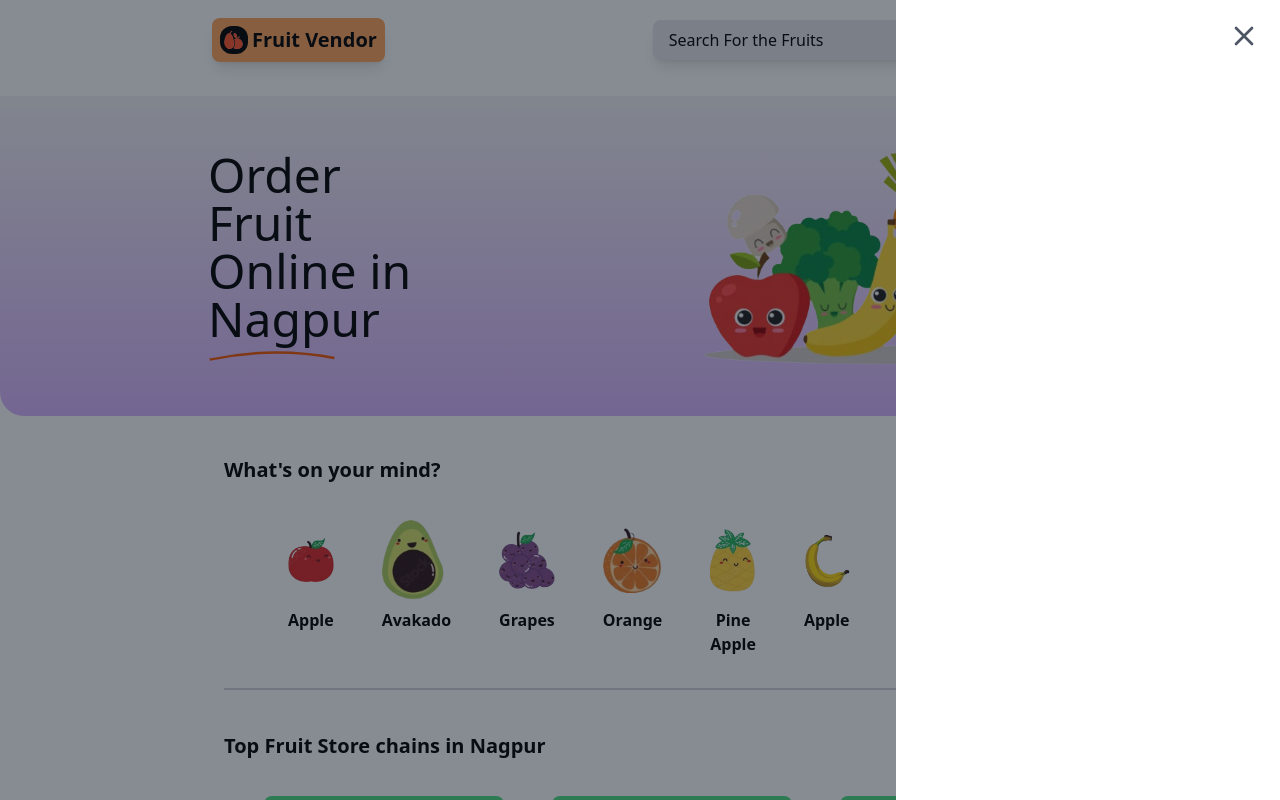
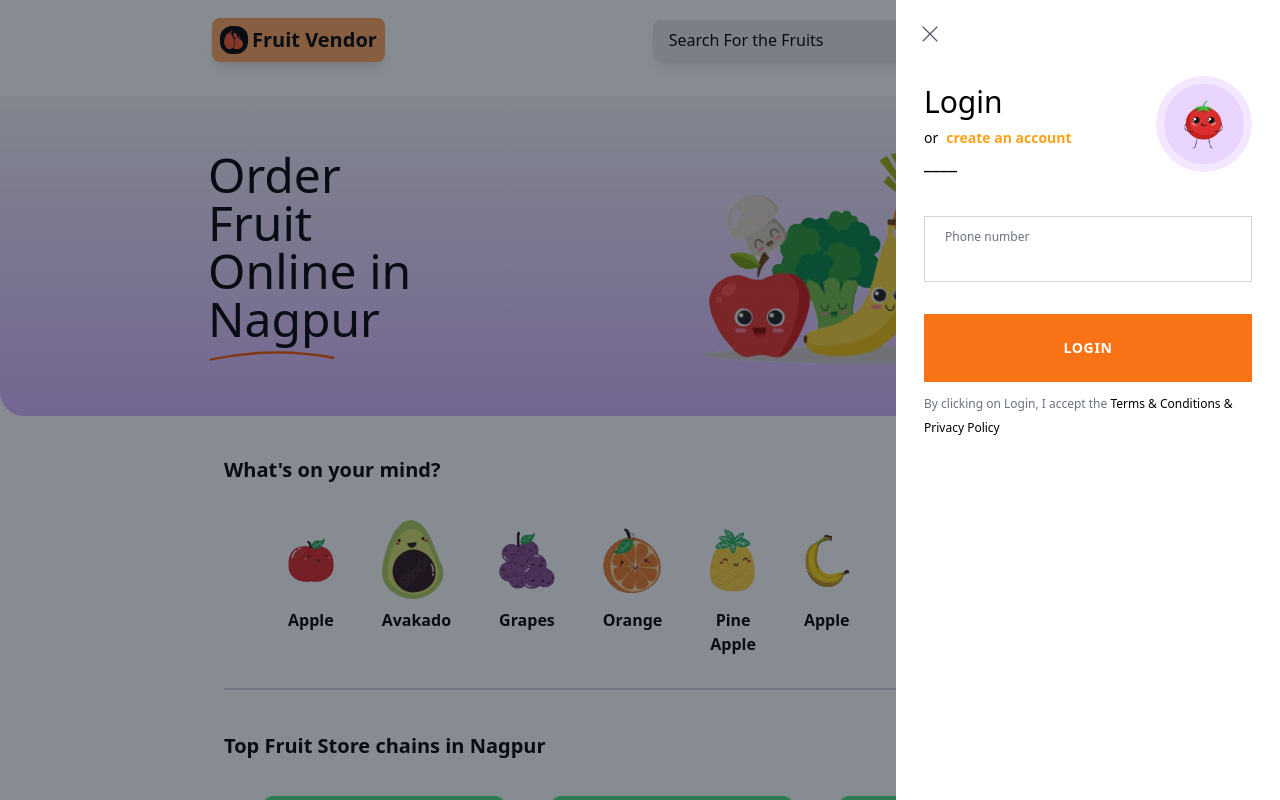
Before and after one commit to Aekshant/Fruit-Vendor, a React (Create React App) app: page / in a window 1280 px wide. Both pictures are taken after a click on the element "Sign In". Shown: the top 800 px of the page. Built offline with nearby package versions, Linux system fonts and the light colour scheme.

Commit message:
done with login

```diff
--- /dev/null
+++ b/src/components/login/Login.component.js
@@ -0,0 +1,37 @@
+import React from 'react'
+
+const Login = () => {
+  return (
+    <div className='m-7'>
+      <div className='flow-root'>
+        <div className='my-2 float-left'>
+          <h1 className='text-3xl'>Login</h1>
+          <div className='flex mt-2 text-sm'>
+            or <p className='text-[#FDA219] ml-2 font-semibold cursor-pointer'>create an account</p>
+          </div>
+          <h1 className='font-extrabold text-xl'>____</h1>
+        </div>
+        <div className='bg-purple-100 rounded-full p-2 flex w-24 h-24 float-right'>
+          <div className='bg-purple-200 rounded-full px-5 py-4'>
+            <img alt='tomatoEmoji' src='./tomato.png'/>
+          </div>
+        </div>
+        <div>
+        </div>
+      </div>
+      <div className='border-gray-300 border p-2 px-5 my-8'>
+        <p className='text-xs text-gray-500 py-1'>Phone number</p>
+        <input className='focus:outline-none'/>
+      </div>
+      <div className='my-2 p-6 bg-orange-500 text-center'>
+        <h1 className='font-semibold text-white text-sm tracking-wider'>LOGIN</h1>
+      </div>
+      <div className='text-xs inline'>
+        <span className='text-xs inc text-gray-500' >By clicking on Login, I accept the </span>
+        <span>Terms & Conditions & Privacy Policy</span>
+      </div>
+    </div>
+  )
+}
+
+export default Login
--- a/src/components/login/index.js
+++ b/src/components/login/index.js
@@ -1,39 +1,46 @@
-import React, { useState } from 'react'
-import { useSelector, useDispatch } from 'react-redux'
+import React, { useState } from "react";
+import { useSelector, useDispatch } from "react-redux";
 
-import CrossSvg from "../utils/svg/Cross.svg"
-import { slider } from "../redux/login/profileSlice.redux"
+import CrossSvg from "../utils/svg/Cross.svg";
+import Login from "./Login.component";
+import { slider } from "../redux/login/profileSlice.redux";
 
 const Index = () => {
-  const dispatch = useDispatch()
-  const sliderStatus = useSelector( ( store ) => store.profile.slider )
+  const dispatch = useDispatch();
+  const sliderStatus = useSelector((store) => store.profile.slider);
   console.log(sliderStatus);
 
-  const handleLogin = ( ) => {
-    dispatch( slider() )
-  }
+  const handleLogin = () => {
+    dispatch(slider());
+  };
   return (
     <div
-    id="slideover-container"
-    className={ "w-full h-full fixed inset-0 " + ( sliderStatus ? "" : "invisible" ) }
-  >
-    <div
-      id="slideover-bg"
-      className={ "w-full h-full duration-500 ease-out transition-all inset-0 absolute bg-gray-900 " + ( sliderStatus ? "opacity-50" : "opacity-0" ) }
-    />
-    <div
-      id="slideover"
-      className={ "w-96 bg-white h-full absolute right-0 duration-300 ease-out transition-all " + ( sliderStatus ? "" : "translate-x-full" ) }
+      className={
+        "w-full h-full fixed inset-0 " + (sliderStatus ? "" : "invisible")
+      }
     >
       <div
-        className="absolute cursor-pointer text-gray-600 top-0 w-8 h-8 flex items-center justify-center right-0 mt-5 mr-5"
-        onClick={handleLogin}
+        className={
+          "w-full h-full duration-500 ease-out transition-all inset-0 absolute bg-gray-900 " +
+          (sliderStatus ? "opacity-50" : "opacity-0")
+        }
+      />
+      <div
+        className={
+          "w-96 bg-white h-full absolute right-0 duration-300 ease-out transition-all " +
+          (sliderStatus ? "" : "translate-x-full")
+        }
       >
-        <CrossSvg/>
+        <div
+          className="flex cursor-pointer text-gray-600 w-7 h-7 items-center justify-center m-5"
+          onClick={handleLogin}
+        >
+          <CrossSvg />
+        </div>
+        <Login/>
       </div>
     </div>
-  </div>
-  )
-}
+  );
+};
 
-export default Index
+export default Index;
--- a/src/components/utils/svg/Cross.svg.js
+++ b/src/components/utils/svg/Cross.svg.js
@@ -4,6 +4,7 @@ const Cross = () => {
   return (
     <svg
       fill="none"
+      className="w-full h-full"
       stroke="currentColor"
       viewBox="0 0 24 24"
       xmlns="http://www.w3.org/2000/svg"
@@ -11,7 +12,7 @@ const Cross = () => {
       <path
         strokeLinecap="round"
         strokeLinejoin="round"
-        strokeWidth="2"
+        strokeWidth="1"
         d="M6 18L18 6M6 6l12 12"
       ></path>
     </svg>
```
